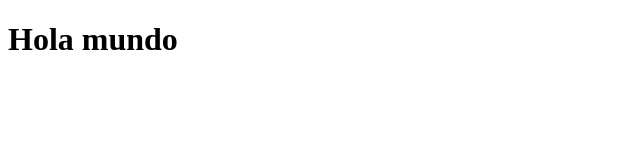
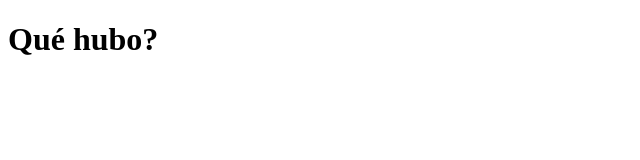
Before and after one commit to lauarte123/Ejemplo-con-Visual-Studio, a plain HTML site: page index.html in a window 1280 px wide. Shown: the whole page, without its empty margins (0-640 px from the left). Drawn offline with Linux system fonts and the light colour scheme.

Commit message:
Se modificó app.js

```diff
--- a/index.html
+++ b/index.html
@@ -7,6 +7,6 @@
 
 </head>
 <body>
-    <h1>Hola mundo</h1>
+    <h1>Qué hubo?</h1>
 </body>
 </html>
```
